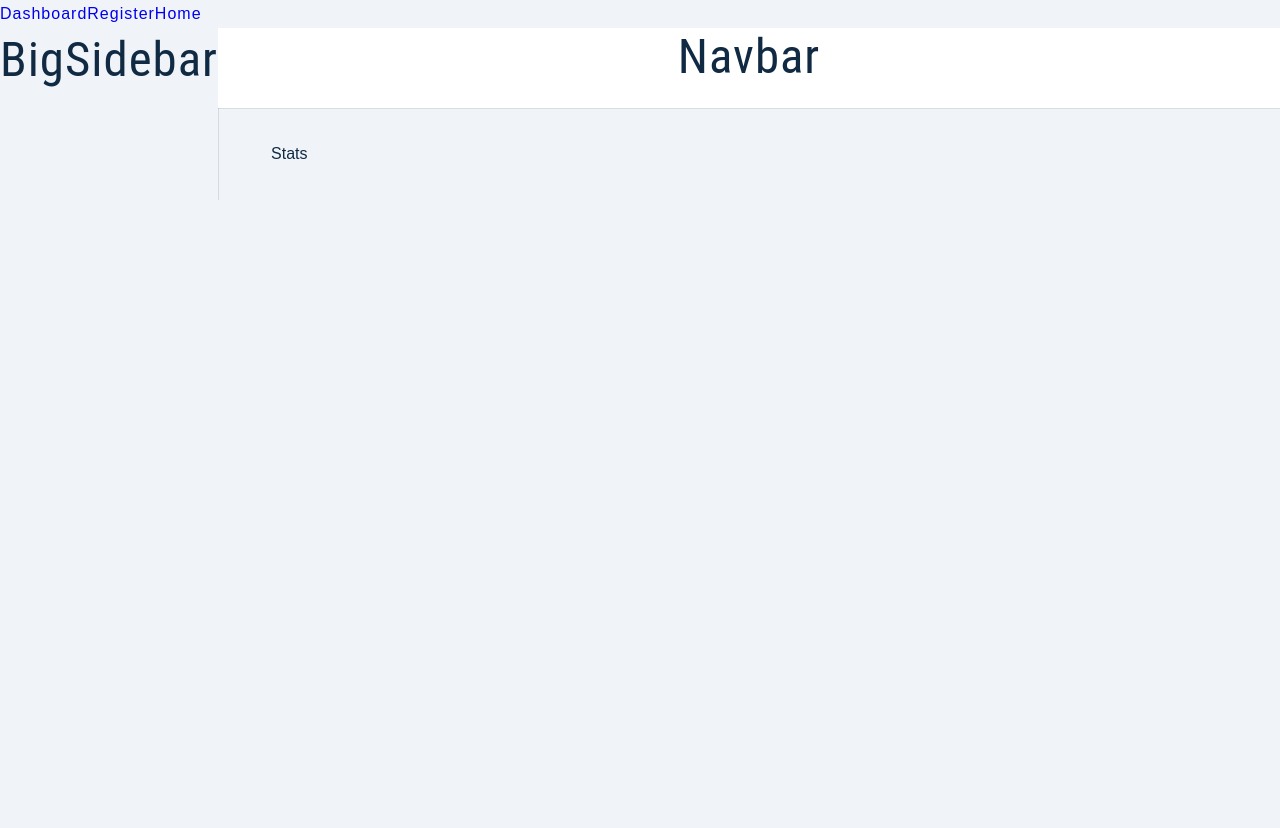
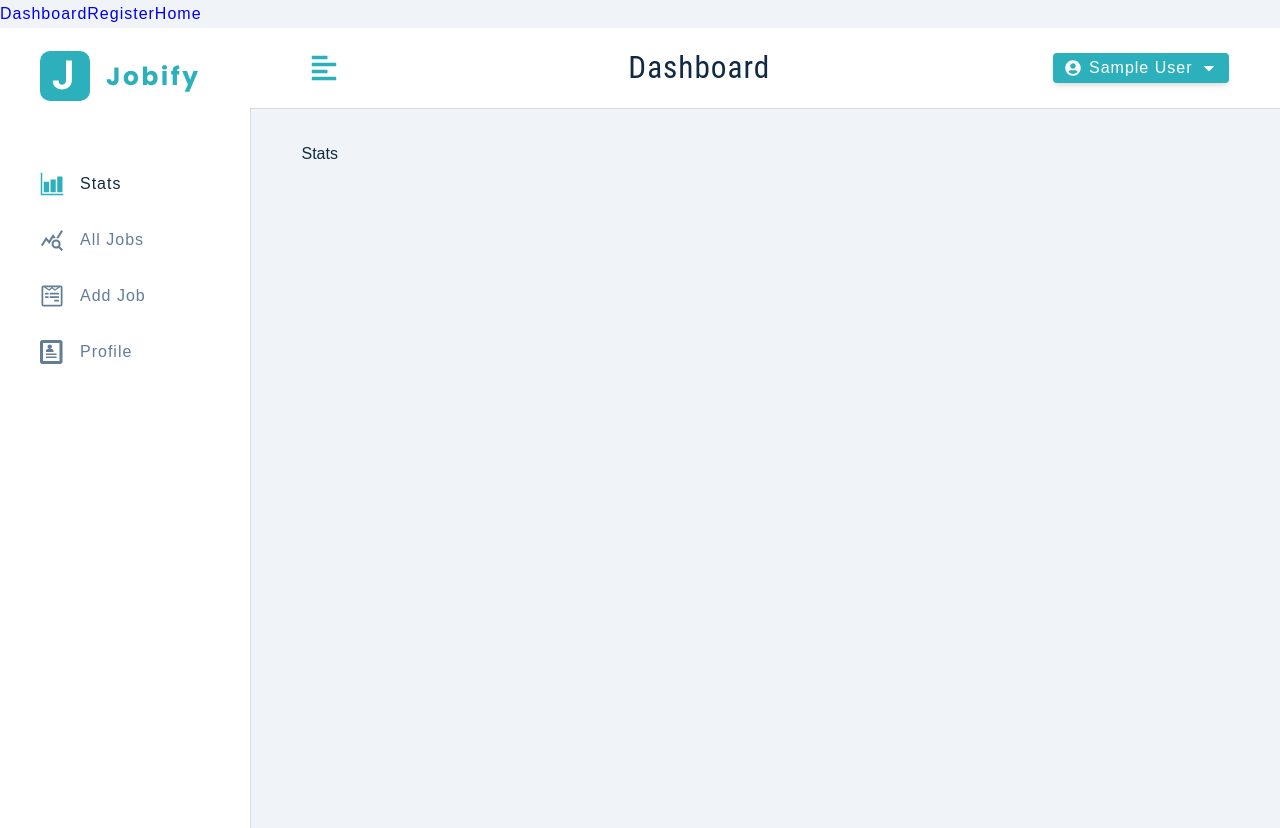
Before and after one commit to trace2798/jobTracker, a React (Create React App) app in the folder client/: page / in a window 1280 px wide. Before the commit the page ends 800 px from the top, so only its background shows below. Built offline with nearby package versions, Linux system fonts and the light colour scheme; sample sign-in values are in the browser's storage.

Commit message:
Navbar Done

```diff
--- a/client/src/components/BigSidebar.js
+++ b/client/src/components/BigSidebar.js
@@ -1,11 +1,26 @@
-import React from 'react'
-import Wrapper from "../assets/wrappers/BigSidebar";
+import { useAppContext } from '../context/appContext';
+import NavLinks from './NavLinks';
+import Logo from '../components/Logo';
+import Wrapper from '../assets/wrappers/BigSidebar';
+
 const BigSidebar = () => {
+  const { showSidebar } = useAppContext();
   return (
     <Wrapper>
-      <h1>BigSidebar</h1>
+      <div
+        className={
+          showSidebar ? 'sidebar-container ' : 'sidebar-container show-sidebar'
+        }
+      >
+        <div className='content'>
+          <header>
+            <Logo />
+          </header>
+          <NavLinks />
+        </div>
+      </div>
     </Wrapper>
-  )
-}
+  );
+};
 
-export default BigSidebar
+export default BigSidebar;
--- /dev/null
+++ b/client/src/components/NavLinks.js
@@ -0,0 +1,28 @@
+import { NavLink } from 'react-router-dom';
+import links from '../utils/links';
+
+const NavLinks = ({ toggleSidebar }) => {
+  return (
+    <div className='nav-links'>
+      {links.map((link) => {
+        const { text, path, id, icon } = link;
+
+        return (
+          <NavLink
+            to={path}
+            key={id}
+            onClick={toggleSidebar}
+            className={({ isActive }) =>
+              isActive ? 'nav-link active' : 'nav-link'
+            }
+          >
+            <span className='icon'>{icon}</span>
+            {text}
+          </NavLink>
+        );
+      })}
+    </div>
+  );
+};
+
+export default NavLinks;
--- a/client/src/components/Navbar.js
+++ b/client/src/components/Navbar.js
@@ -1,11 +1,44 @@
-import React from "react";
+import { useState } from "react";
+import { FaAlignLeft, FaUserCircle, FaCaretDown } from "react-icons/fa";
+import { useAppContext } from "../context/appContext";
+import Logo from "./Logo";
 import Wrapper from "../assets/wrappers/Navbar";
-import { FaHome } from "react-icons/fa";
 
 const Navbar = () => {
+  /* Destructuring the toggleSidebar function from the useAppContext hook. */
+  const { user, logoutUser, toggleSidebar } = useAppContext();
+  const [showLogout, setShowLogout] = useState(false)
   return (
     <Wrapper>
-      <h1>Navbar</h1>
+      <div className="nav-center">
+        <button className="toggle-btn" onClick={toggleSidebar}>
+          <FaAlignLeft />
+        </button>
+
+        <div>
+          <Logo />
+          <h3 className="logo-text">dashboard</h3>
+        </div>
+
+        <div className="btn-container">
+          <button type="button" className="btn" onClick={() => setShowLogout(!showLogout)}>
+            <FaUserCircle />
+            {/* this is called optional chaining */}
+            {user?.name}
+            <FaCaretDown />
+          </button>
+          {/* <div className={showLogout ? "dropdown show-dropdown" : "dropdown"}>
+            <button type="button" className="dropdown-btn">
+              Logout
+            </button>
+          </div> */}
+          <div className={showLogout ? "dropdown show-dropdown" : "dropdown"}>
+             <button onClick={logoutUser} className="dropdown-btn">
+              logout
+            </button>
+           </div>
+        </div>
+      </div>
     </Wrapper>
   );
 };
--- a/client/src/components/SmallSidebar.js
+++ b/client/src/components/SmallSidebar.js
@@ -1,11 +1,50 @@
-import React from 'react'
 import Wrapper from "../assets/wrappers/SmallSidebar";
-const SmallSidebar = () => {
+import { FaTimes } from "react-icons/fa";
+import { useAppContext } from "../context/appContext";
+import links from "../utils/links";
+import { NavLink } from "react-router-dom";
+import Logo from "./Logo";
+
+export const SmallSidebar = () => {
+  const { showSidebar, toggleSidebar } = useAppContext();
+
   return (
     <Wrapper>
-      <h1>SmallSidebar</h1>
+      <div
+        className={
+          showSidebar ? "sidebar-container show-sidebar" : "sidebar-container"
+        }
+      >
+        <div className="content">
+          <button className="close-btn" onClick={toggleSidebar}>
+            <FaTimes />
+          </button>
+          <header>
+            <Logo />
+          </header>
+          <div className="nav-links">
+            {links.map((link) => {
+              const { text, path, id, icon } = link;
+
+              return (
+                <NavLink
+                  to={path}
+                  className={({ isActive }) =>
+                    isActive ? "nav-link active" : "nav-link"
+                  }
+                  key={id}
+                  onClick={toggleSidebar}
+                >
+                  <span className="icon">{icon}</span>
+                  {text}
+                </NavLink>
+              );
+            })}
+          </div>
+        </div>
+      </div>
     </Wrapper>
-  )
-}
+  );
+};
 
-export default SmallSidebar
+export default SmallSidebar;
--- a/client/src/context/actions.js
+++ b/client/src/context/actions.js
@@ -8,3 +8,7 @@
 export const LOGIN_USER_BEGIN = 'LOGIN_USER_BEGIN';
 export const LOGIN_USER_SUCCESS = 'LOGIN_USER_SUCCESS';
 export const LOGIN_USER_ERROR = 'LOGIN_USER_ERROR';
+
+export const TOGGLE_SIDEBAR = 'TOGGLE_SIDEBAR';
+
+export const LOGOUT_USER = 'LOGOUT_USER';
--- a/client/src/context/appContext.js
+++ b/client/src/context/appContext.js
@@ -10,6 +10,8 @@
   LOGIN_USER_BEGIN,
   LOGIN_USER_ERROR,
   LOGIN_USER_SUCCESS,
+  TOGGLE_SIDEBAR,
+  LOGOUT_USER,
 } from "./actions";
 
 const token = localStorage.getItem("token");
@@ -25,6 +27,7 @@
   token: token,
   userLocation: userLocation || "",
   jobLocation: userLocation || "",
+  showSidebar: false,
 };
 const AppContext = React.createContext();
 
@@ -121,6 +124,15 @@
     clearAlert();
   };
 
+  const toggleSidebar = () => {
+    dispatch({ type: TOGGLE_SIDEBAR });
+  };
+
+  const logoutUser = () => {
+    dispatch({ type: LOGOUT_USER })
+    removeUserFromLocalStorage()
+  }
+
   return (
     <AppContext.Provider
       value={{
@@ -128,6 +140,8 @@
         displayAlert,
         registerUser,
         loginUser,
+        toggleSidebar,
+        logoutUser,
       }}
     >
       {children}
--- a/client/src/context/reducer.js
+++ b/client/src/context/reducer.js
@@ -8,8 +8,11 @@
   LOGIN_USER_BEGIN,
   LOGIN_USER_SUCCESS,
   LOGIN_USER_ERROR,
+  TOGGLE_SIDEBAR,
+  LOGOUT_USER,
 } from "./actions";
 
+// using initial state for logout.
 import { initialState } from "./appContext";
 
 /**
@@ -92,6 +95,20 @@
     };
   }
 
+  if (action.type === TOGGLE_SIDEBAR) {
+    return { ...state, showSidebar: !state.showSidebar };
+  }
+
+  if (action.type === LOGOUT_USER) {
+    return {
+      ...initialState,
+      user: null,
+      token: null,
+      userLocation: '',
+      jobLocation: '',
+    };
+  }
+
   throw new Error(`no such action :${action.type}`);
 };
 export default reducer;
--- /dev/null
+++ b/client/src/utils/links.js
@@ -0,0 +1,33 @@
+import { IoBarChartSharp } from 'react-icons/io5';
+import { MdQueryStats } from 'react-icons/md';
+import { FaWpforms } from 'react-icons/fa';
+import { ImProfile } from 'react-icons/im';
+
+const links = [
+  {
+    id: 1,
+    text: 'stats',
+    path: '/',
+    icon: <IoBarChartSharp />,
+  },
+  {
+    id: 2,
+    text: 'all jobs',
+    path: 'all-jobs',
+    icon: <MdQueryStats />,
+  },
+  {
+    id: 3,
+    text: 'add job',
+    path: 'add-job',
+    icon: <FaWpforms />,
+  },
+  {
+    id: 4,
+    text: 'profile',
+    path: 'profile',
+    icon: <ImProfile />,
+  },
+];
+
+export default links;
```
